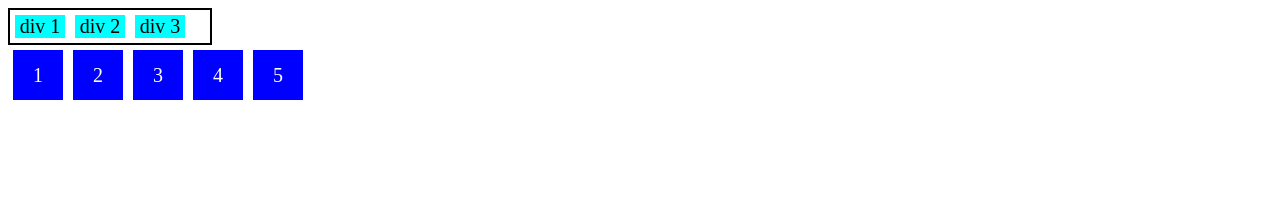
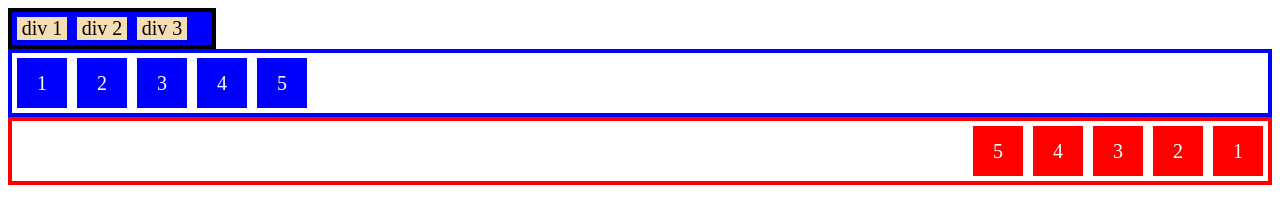
Before and after one commit to aquilesrodrigues/DIO, a plain HTML site: page flexbox/index.html in a window 1280 px wide. Drawn offline with Linux system fonts and the light colour scheme.

Commit message:
modify style color

```diff
--- a/flexbox/index.html
+++ b/flexbox/index.html
@@ -11,20 +11,23 @@
         margin: 0;
         padding: 0;
         display: flex;
+        border: 4px solid black;
+
         max-width: 200px;
-        border: 2px solid black;
+        background-color: blue;
       }
       .flex-container_list {
         margin: 0;
         padding: 0;
         display: flex;
+        border: 4px solid blue;
+
         list-style: none;
       }
       .flex-items_div {
-        background-color: aqua;
+        background-color: wheat;
         width: 50px;
         font-size: 20px;
-        align-items: flex-start;
         text-align: center;
         margin: 5px;
       }
@@ -32,11 +35,32 @@
         background: blue;
         height: 50px;
         width: 50px;
-        line-height: 50px;
         font-size: 20px;
-        color: white;
         text-align: center;
         margin: 5px;
+
+        color: white;
+        line-height: 50px;
+      }
+      .direction_row {
+        flex-direction: row;
+      }
+      .direction_row-reverse {
+        flex-direction: row-reverse;
+        border: 4px solid red;
+      }
+      .direction_row-reverse li {
+        background-color: red;
+      }
+      .direction_column {
+        flex-direction: column;
+      }
+      .direction_column-reverse {
+        flex-direction: column-reverse;
+        border: 4px solid red;
+      }
+      .direction_column-reverse li {
+        background-color: red;
       }
     </style>
   </head>
@@ -46,7 +70,14 @@
       <div class="flex-items_div">div 2</div>
       <div class="flex-items_div">div 3</div>
     </div>
-    <ul class="flex-container_list">
+    <ul class="flex-container_list direction_row">
+      <li class="flex-items_list">1</li>
+      <li class="flex-items_list">2</li>
+      <li class="flex-items_list">3</li>
+      <li class="flex-items_list">4</li>
+      <li class="flex-items_list">5</li>
+    </ul>
+    <ul class="flex-container_list direction_row-reverse">
       <li class="flex-items_list">1</li>
       <li class="flex-items_list">2</li>
       <li class="flex-items_list">3</li>
```
